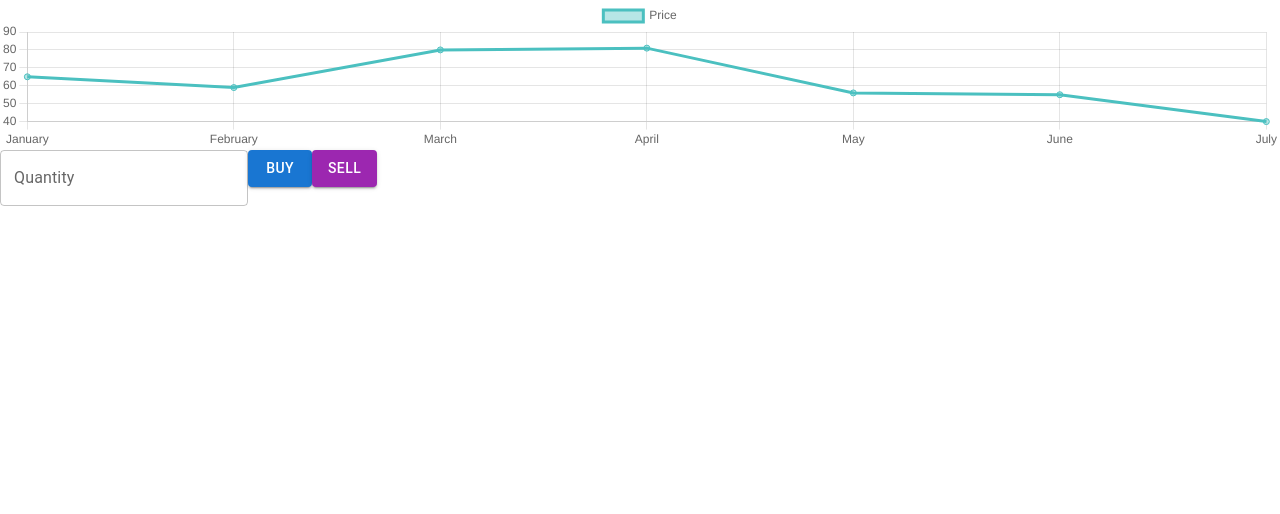
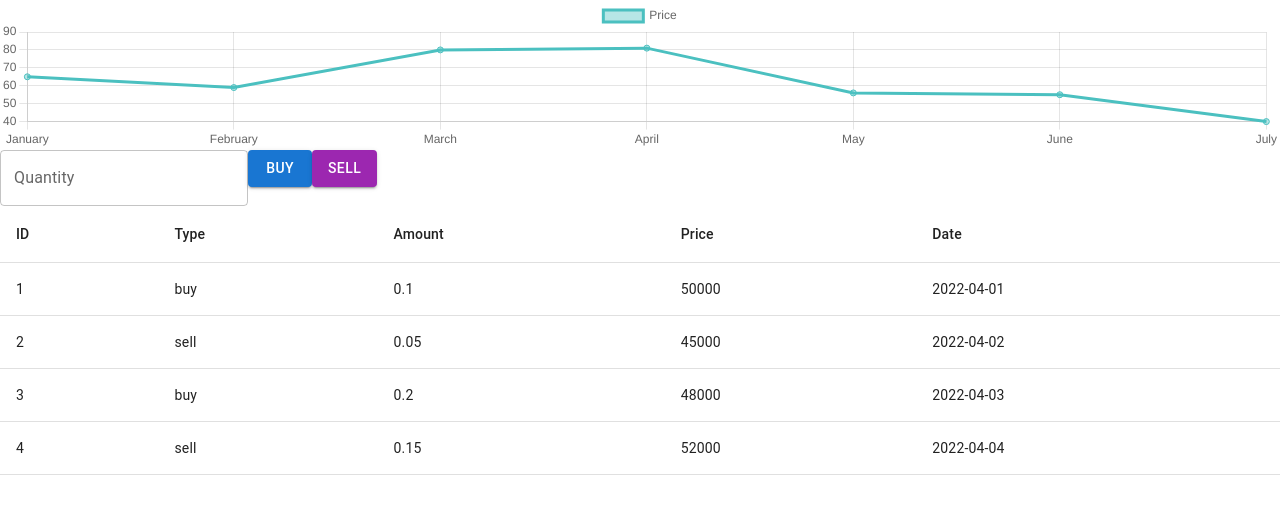
Before and after one commit to elie-atia/react-web-app, a React (Create React App) app: page /trading in a window 1280 px wide. Shown: the top 514 px of the page. Built offline with nearby package versions, Linux system fonts and the light colour scheme.

Commit message:
add table components to display recent transactions (using Material-UI)

```diff
--- a/src/containers/TradingPage.js
+++ b/src/containers/TradingPage.js
@@ -1,9 +1,9 @@
-import React, {useState} from 'react';
+import React, { useState } from 'react';
 import { Line } from 'react-chartjs-2';
 import MyChart from '../components/Chart/MyChart';
-import { Button, TextField } from '@mui/material';
+import { Button, TextField, Table, TableBody, TableCell, TableContainer, TableHead, TableRow } from '@mui/material';
 
-const TradingPage  = () => {
+const TradingPage = () => {
   const [priceData, setPriceData] = useState({
     labels: ['January', 'February', 'March', 'April', 'May', 'June', 'July'],
     datasets: [
@@ -16,6 +16,13 @@ const TradingPage  = () => {
       },
     ],
   });
+  const [transactionData, setTransactionData] = useState([
+    { id: 1, type: 'buy', amount: 0.1, price: 50000, date: '2022-04-01' },
+    { id: 2, type: 'sell', amount: 0.05, price: 45000, date: '2022-04-02' },
+    { id: 3, type: 'buy', amount: 0.2, price: 48000, date: '2022-04-03' },
+    { id: 4, type: 'sell', amount: 0.15, price: 52000, date: '2022-04-04' },
+  ]);
+
   const [quantity, setQuantity] = useState('');
 
   const handleBuy = () => {
@@ -46,8 +53,32 @@ const TradingPage  = () => {
       <Button variant="contained" color="secondary" onClick={handleSell}>
         Sell
       </Button>
+      <TableContainer>
+        <Table>
+          <TableHead>
+            <TableRow>
+              <TableCell>ID</TableCell>
+              <TableCell>Type</TableCell>
+              <TableCell>Amount</TableCell>
+              <TableCell>Price</TableCell>
+              <TableCell>Date</TableCell>
+            </TableRow>
+          </TableHead>
+          <TableBody>
+            {transactionData.map((transaction) => (
+              <TableRow key={transaction.id}>
+                <TableCell>{transaction.id}</TableCell>
+                <TableCell>{transaction.type}</TableCell>
+                <TableCell>{transaction.amount}</TableCell>
+                <TableCell>{transaction.price}</TableCell>
+                <TableCell>{transaction.date}</TableCell>
+              </TableRow>
+            ))}
+          </TableBody>
+        </Table>
+      </TableContainer>
     </div>
   );
 };
 
-export default TradingPage ;
+export default TradingPage;
```
Lines whose indentation alone changed are shown as unchanged.
